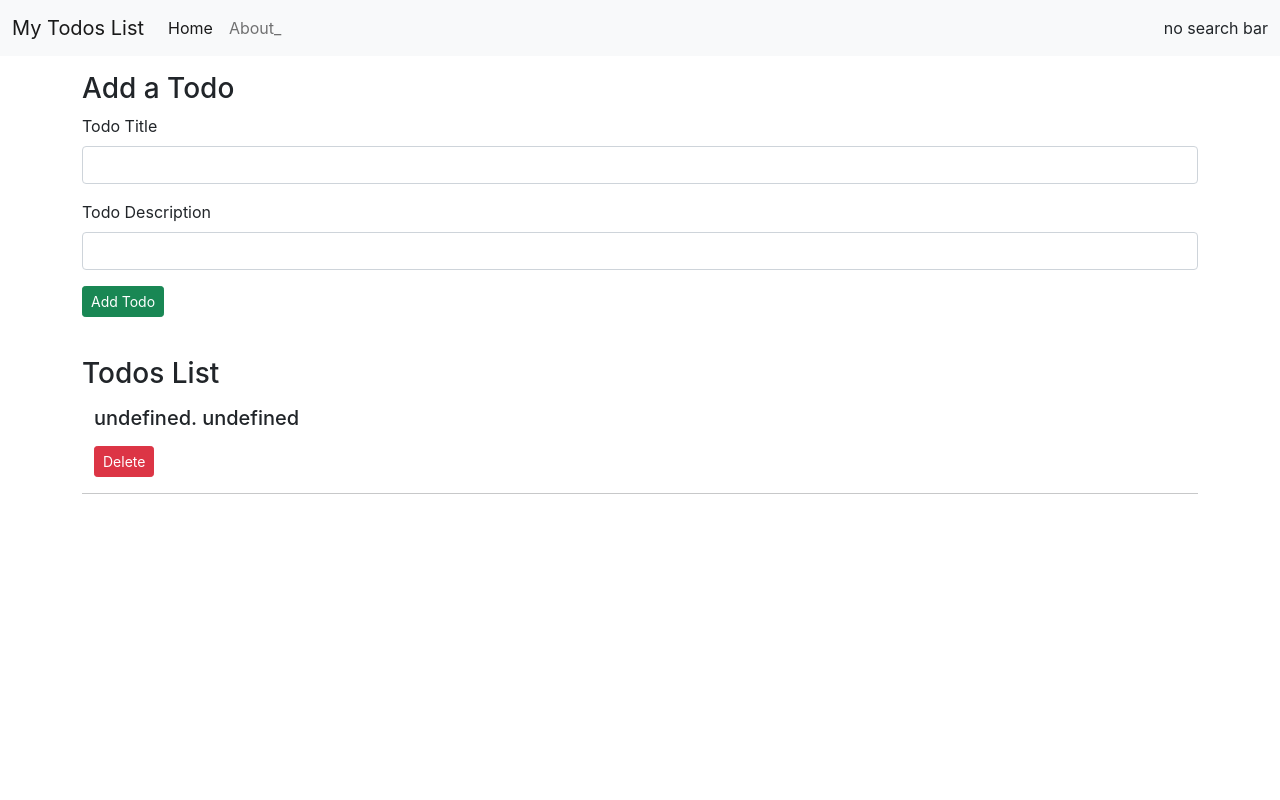
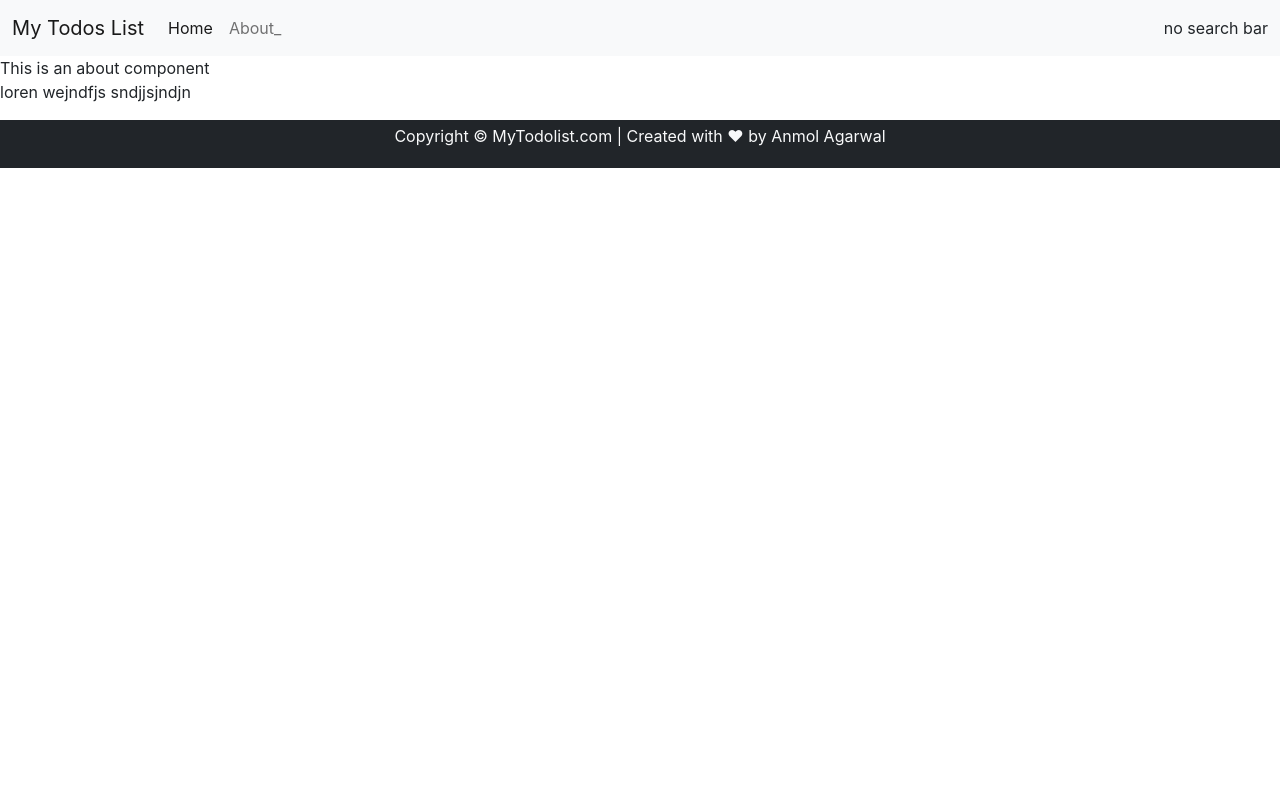
Before and after one commit to fineanmol/TodoList, a React (Create React App) app: page /about in a window 1280 px wide. Shown: the top 800 px of the page. Built offline with nearby package versions, Linux system fonts and the light colour scheme.

Commit message:
Routes works

```diff
--- a/package.json
+++ b/package.json
@@ -8,6 +8,7 @@
     "@testing-library/user-event": "^12.1.10",
     "react": "^17.0.2",
     "react-dom": "^17.0.2",
+    "react-router-dom": "^6.0.2",
     "react-scripts": "4.0.3",
     "web-vitals": "^1.0.1"
   },
--- a/src/App.js
+++ b/src/App.js
@@ -3,7 +3,13 @@ import Header from "./MyComponents/Header";
 import { Todos } from "./MyComponents/Todos";
 import { Footer } from "./MyComponents/Footer";
 import { useState, useEffect } from "react";
+import { About } from "./MyComponents/About"
 import { AddTodo } from "./MyComponents/AddTodo";
+import {
+  BrowserRouter as Router,
+  Route,Routes
+} from "react-router-dom";
+
 
 function App() {
   let initTodo;
@@ -24,7 +30,7 @@ function App() {
   const addTodo = (title, desc) => {
     console.log("I am adding this todo", title, desc);
     let sno;
-    if (todos.length === 0 || todos === null) {
+    if (todos.length === 0 || todos === undefined) {
       sno = 0;
     } else {
       sno = todos[todos.length - 1].sno + 1;
@@ -36,6 +42,7 @@ function App() {
     };
     setTodos([...todos, myTodo]);
     console.log(myTodo);
+
   };
   const [todos, setTodos] = useState([initTodo]);
   useEffect(() => {
@@ -43,11 +50,31 @@ function App() {
   }, [todos]);
   return (
     <>
+     <Router>
       <Header title="My Todos List" searchBar={false} />
-      <AddTodo addTodo={addTodo} />
-      <Todos todos={todos} onDelete={onDelete} />
+      <Routes>
+          <Route exact path="/" element ={
+          <>
+          <AddTodo addTodo={addTodo}/>
+          <Todos todos={todos} onDelete={onDelete} />
+        </>
+        }
+        // render={()=>{
+        //     return(
+        //     <>
+        //     <AddTodo addTodo={addTodo} />
+        //     <Todos todos={todos} onDelete={onDelete} />
+        //     </>)}}
+          >
+          </Route>
+          <Route exact path="/about" element={<About/>}>
 
+          </Route>
+        </Routes>
+        {/* <AddTodo addTodo={addTodo} />
+            <Todos todos={todos} onDelete={onDelete} /> */}
       <Footer />
+    </Router>
     </>
   );
 }
--- /dev/null
+++ b/src/MyComponents/About.js
@@ -0,0 +1,10 @@
+import React from 'react'
+
+export const About = () => {
+    return (
+        <div>
+            This is an about component
+            <p>loren wejndfjs sndjjsjndjn</p>
+        </div>
+    )
+}
--- a/src/MyComponents/AddTodo.js
+++ b/src/MyComponents/AddTodo.js
@@ -3,6 +3,8 @@ import React, { useState } from 'react'
 export const AddTodo = (props) => {
     const [title, setTitle] = useState("");
     const [desc, setDesc] = useState("");
+
+
     const submit = (e) => {
         e.preventDefault();
         if(!title || !desc){
--- a/src/MyComponents/Header.js
+++ b/src/MyComponents/Header.js
@@ -1,13 +1,14 @@
-import React from 'react'
-import PropTypes from 'prop-types'
+import React from "react";
+import PropTypes from "prop-types";
+import { Link } from "react-router-dom";
 
 export default function Header(props) {
   return (
     <nav className="navbar navbar-expand-lg navbar-light bg-light">
       <div className="container-fluid">
-          <a className="navbar-brand" href="https://#">
-           { props.title}
-          </a>
+        <Link className="navbar-brand" to="/">
+          {props.title}
+        </Link>
         <button
           className="navbar-toggler"
           type="button"
@@ -22,22 +23,19 @@ export default function Header(props) {
         <div className="collapse navbar-collapse" id="navbarSupportedContent">
           <ul className="navbar-nav me-auto mb-2 mb-lg-0">
             <li className="nav-item">
-                <a
+              <Link
                 className="nav-link active"
                 aria-current="page"
-                  href="https://#"
-                >
-                  {" "}
-                  Home{" "}
-                </a>
+                to="/">Home </Link>
             </li>
             <li className="nav-item">
-                <a className="nav-link" href="https://#">
+              <Link className="nav-link" to="/about">
                 {props.about}
-                </a>
+              </Link>
             </li>
           </ul>
-            {props.searchBar?<form className="d-flex">
+          {props.searchBar ? (
+            <form className="d-flex">
               <input
                 className="form-control me-2"
                 type="search"
@@ -47,21 +45,24 @@ export default function Header(props) {
               <button className="btn btn-outline-success" type="submit">
                 Search
               </button>
-            </form>:"no search bar"}
+            </form>
+          ) : (
+            "no search bar"
+          )}
         </div>
       </div>
     </nav>
-    )
+  );
 }
 
-Header.defaultProps={
+Header.defaultProps = {
   title: "Your Title here",
   about: "About_",
-    searchBar: true
-}
+  searchBar: true,
+};
 
-Header.propTypes ={
-    title : PropTypes.string,
+Header.propTypes = {
+  title: PropTypes.string,
   about: PropTypes.string,
-    searchBar: PropTypes.bool.isRequired
-}
+  searchBar: PropTypes.bool.isRequired,
+};
```
Also changed, not shown: 1 other file (tests, documents, lock files or other folders). Lines whose indentation alone changed are shown as unchanged.
